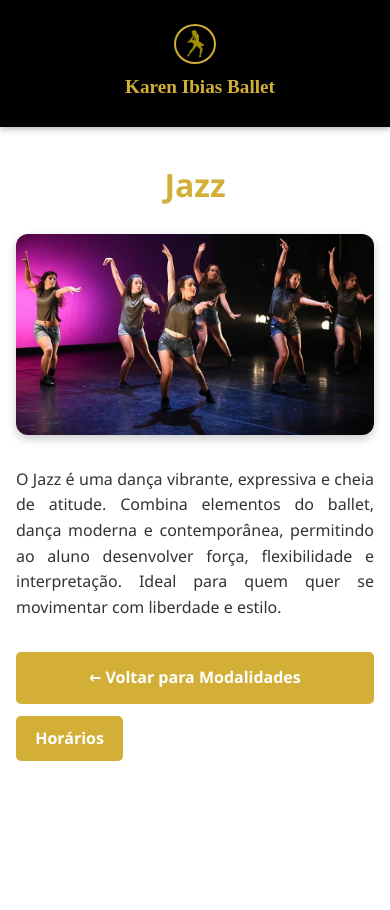
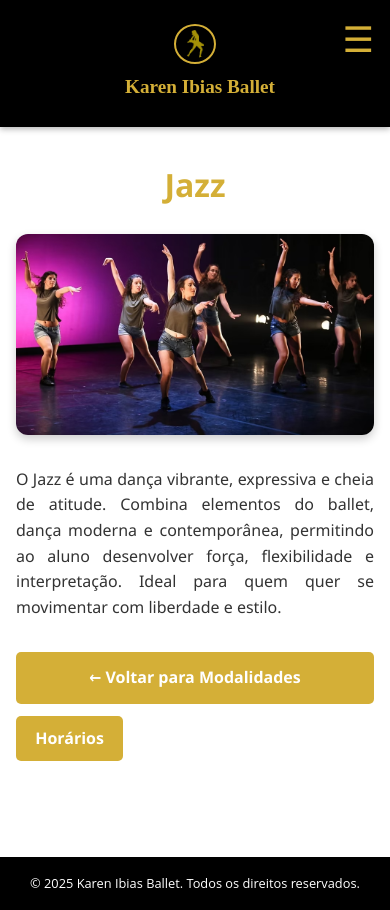
Before and after one commit to Gabriel-Rehbein/karenibiasballet.com.br, a plain HTML site: page paginas.html/modalidades/jazz.html in a window 390 px wide. Before the commit the page ends 844 px from the top, so only its background shows below. Drawn offline with Linux system fonts and the light colour scheme.

Commit message:
versao 6.0

```diff
--- a/paginas.html/modalidades/jazz.html
+++ b/paginas.html/modalidades/jazz.html
@@ -1,5 +1,6 @@
 <!DOCTYPE html>
 <html lang="pt-BR">
+
 <head>
   <meta charset="UTF-8" />
   <meta name="viewport" content="width=device-width, initial-scale=1.0" />
@@ -11,13 +12,15 @@
   <link rel="stylesheet" href="../css/menu.css" />
   <link rel="icon" href="../../img/logo.png" type="image/png" />
 </head>
+
 <body>
   <header class="navbar">
     <a href="../../index.html" class="logo-container">
       <img src="../../img/logoaba.jpg" alt="Logo Karen Ibias Ballet" class="logo-img" />
       <h1 class="logo-text">Karen Ibias Ballet</h1>
     </a>
-    <ul>
+    <button class="menu-toggle" onclick="toggleMenu()">☰</button>
+    <ul class="menu-list">
       <li><a href="ballet.html">Ballet</a></li>
       <li><a href="babyclass.html">Baby Class</a></li>
       <li><a href="ventre.html">Dança do Ventre</a></li>
@@ -29,17 +32,24 @@
       <li><a href="stiletto.html">Stiletto</a></li>
     </ul>
   </header>
+
   <body>
 
     <main class="conteudo-modalidade">
       <h2>Jazz</h2>
       <img src="../../img/jazz.jpg" alt="Jazz" class="img-modalidade" />
       <p>
-      O Jazz é uma dança vibrante, expressiva e cheia de atitude. Combina elementos do ballet, dança moderna e contemporânea, permitindo ao aluno desenvolver força, flexibilidade e interpretação. Ideal para quem quer se movimentar com liberdade e estilo.
+        O Jazz é uma dança vibrante, expressiva e cheia de atitude. Combina elementos do ballet, dança moderna e
+        contemporânea, permitindo ao aluno desenvolver força, flexibilidade e interpretação. Ideal para quem quer se
+        movimentar com liberdade e estilo.
       </p>
       <a href="../modalidades.html" class="btn-voltar">← Voltar para Modalidades</a>
       <a href="../horarios.html" class="btn-ver-horario">Horários</a>
     </main>
+    <script src="../../index.js"></script>
+    <footer>
+      <p>&copy; 2025 Karen Ibias Ballet. Todos os direitos reservados.</p>
+    </footer>
+  </body>
 
-</body>
 </html>
```
Also changed, not shown: paginas.html/agenda.html (+2 -3 lines), paginas.html/enderecos.html (+7 -2 lines), paginas.html/espetaculos.html (+5 -1 lines), paginas.html/horarios.html (+3 -0 lines), paginas.html/modalidades.html (+3 -0 lines), paginas.html/modalidades/babyclass.html (+10 -3 lines), paginas.html/modalidades/ballet.html (+10 -5 lines), paginas.html/modalidades/funcional.html (+13 -3 lines), paginas.html/modalidades/kpop.html (+13 -3 lines), paginas.html/modalidades/ritmos.html (+13 -3 lines), paginas.html/modalidades/sapateado.html (+13 -2 lines), paginas.html/modalidades/stiletto.html (+13 -2 lines), paginas.html/modalidades/ventre.html (+13 -2 lines), paginas.html/royal.html (+7 -2 lines), 2 more files, 1 other file. Lines whose indentation alone changed are shown as unchanged.
